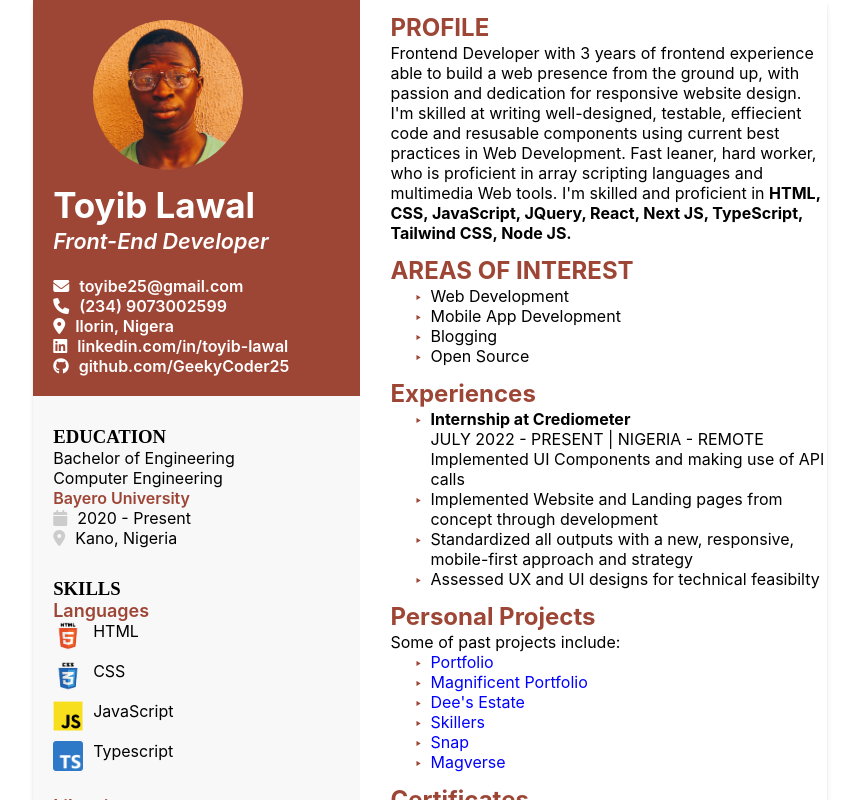
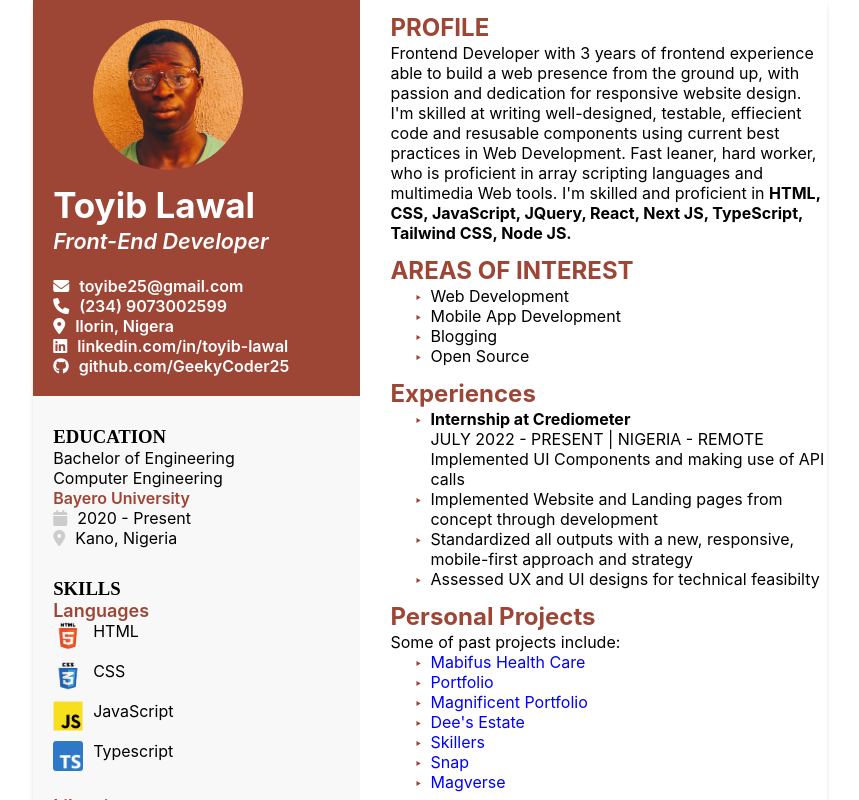
Before and after one commit to GeekyCoder25/Resume, a React (Create React App) app: page / in a window 1280 px wide. Shown: the top 800 px of the page, without its empty margins (210-1069 px from the left). Built offline with nearby package versions, Linux system fonts and the light colour scheme.

Commit message:
added mabifus

```diff
--- a/src/Components/Home.jsx
+++ b/src/Components/Home.jsx
@@ -162,6 +162,11 @@ const Home = () => {
 					<p>Some of past projects include:</p>
 					<ul className="links">
 						<li>
+							<a href="https://mabifus.vercel.app/" rel="noreferrer">
+								Mabifus Health Care
+							</a>
+						</li>
+						<li>
 							<a href="https://toyib.vercel.app/" rel="noreferrer">
 								Portfolio
 							</a>
```
